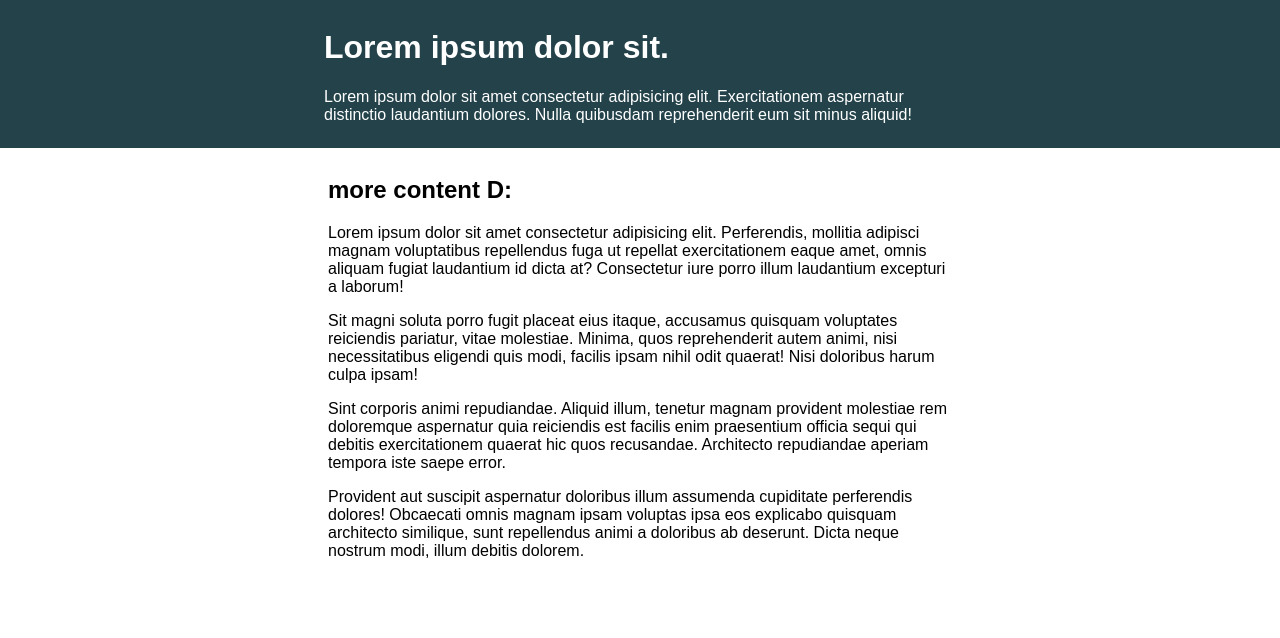
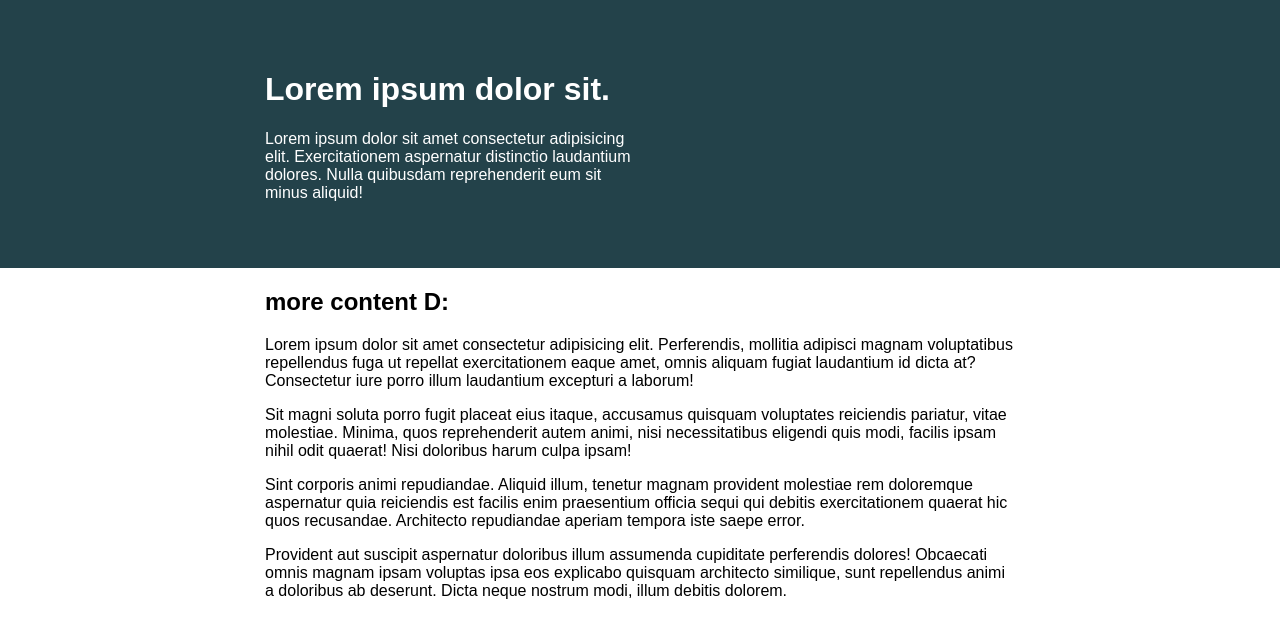
Before and after one commit to FearStreet18/conquering_responsive_layouts, a plain HTML site: page Challenge 02/index.html in a window 1280 px wide. Drawn offline with Linux system fonts and the light colour scheme.

Commit message:
Challenge 03 :pinching_hand:

```diff
--- a/Challenge 02/index.html
+++ b/Challenge 02/index.html
@@ -9,14 +9,16 @@
 </head>
 <body>
 
-    <div class="container">
-        <div class="intro-content">
-            <h1>Lorem ipsum dolor sit.</h1>
-            <p>Lorem ipsum dolor sit amet consectetur adipisicing elit. Exercitationem aspernatur distinctio laudantium dolores. Nulla quibusdam reprehenderit eum sit minus aliquid!</p>
+    <div class="intro">
+        <div class="container">
+            <div class="intro-content">
+                <h1>Lorem ipsum dolor sit.</h1>
+                <p>Lorem ipsum dolor sit amet consectetur adipisicing elit. Exercitationem aspernatur distinctio laudantium dolores. Nulla quibusdam reprehenderit eum sit minus aliquid!</p>
+            </div>
         </div>
     </div>
 
-<div class="container-2">
+<div class="container">
     <h2>more content D:</h2>
     <p>Lorem ipsum dolor sit amet consectetur adipisicing elit. Perferendis, mollitia adipisci magnam voluptatibus repellendus fuga ut repellat exercitationem eaque amet, omnis aliquam fugiat laudantium id dicta at? Consectetur iure porro illum laudantium excepturi a laborum!</p>
     <p>Sit magni soluta porro fugit placeat eius itaque, accusamus quisquam voluptates reiciendis pariatur, vitae molestiae. Minima, quos reprehenderit autem animi, nisi necessitatibus eligendi quis modi, facilis ipsam nihil odit quaerat! Nisi doloribus harum culpa ipsam!</p>
--- a/Challenge 02/style.css
+++ b/Challenge 02/style.css
@@ -24,21 +24,18 @@ body {
 }
 
 .container {
-  width: 100%;
+  width: 80%;
+  max-width: 750px;
   margin: 0 auto;
-  background: #23424a;
-  color: white;
-  padding: 0.5em;
+
 }
 
 .intro-content {
-  margin: 0 auto;
   width: 50%;
 }
 
-.container-2{
-  padding: 0.5em;
-  margin: 0 auto;
-  width: 50%;
-
+.intro{
+  background: #23424A;
+  color: white;
+  padding: 50px 0;
 }
--- /dev/null
+++ b/Challenge 03/styles.css
@@ -0,0 +1,56 @@
+:root{
+
+    --primary-color: #23424A;
+    --secondary-color: #136C72;
+    --btn-color: #38CFD9;
+}
+
+*,
+*::after,
+*::before{
+    padding: 0;
+    margin: 0;
+    box-sizing: border-box;
+}
+
+html{
+    font-family: 'Roboto', sans-serif;
+    color: white;
+}
+
+.page-wrapper{
+    width: 100%;
+    height: 70vh;
+    background-color: var(--primary-color);
+}
+
+.container{
+    width: 50%;
+    padding: 5em;
+}
+
+.heading{
+    font-size: 3rem;
+    margin-bottom: 1rem;
+}
+
+.description{
+    font-size: 1.3125rem;
+    margin-bottom: 4rem;
+}
+
+.btn{
+    text-decoration: none;
+    font-size: 1.3125rem;
+    color: black;
+    background-color: var(--btn-color);
+    padding: 0.7em 1.5em;
+    border-radius: 50px;
+
+}
+
+@media (max-width: 500px){
+    html{
+        font-size: 10px;
+    }
+}
```
Also changed, not shown: Challenge 03/index.html (added, +25 -0 lines).
